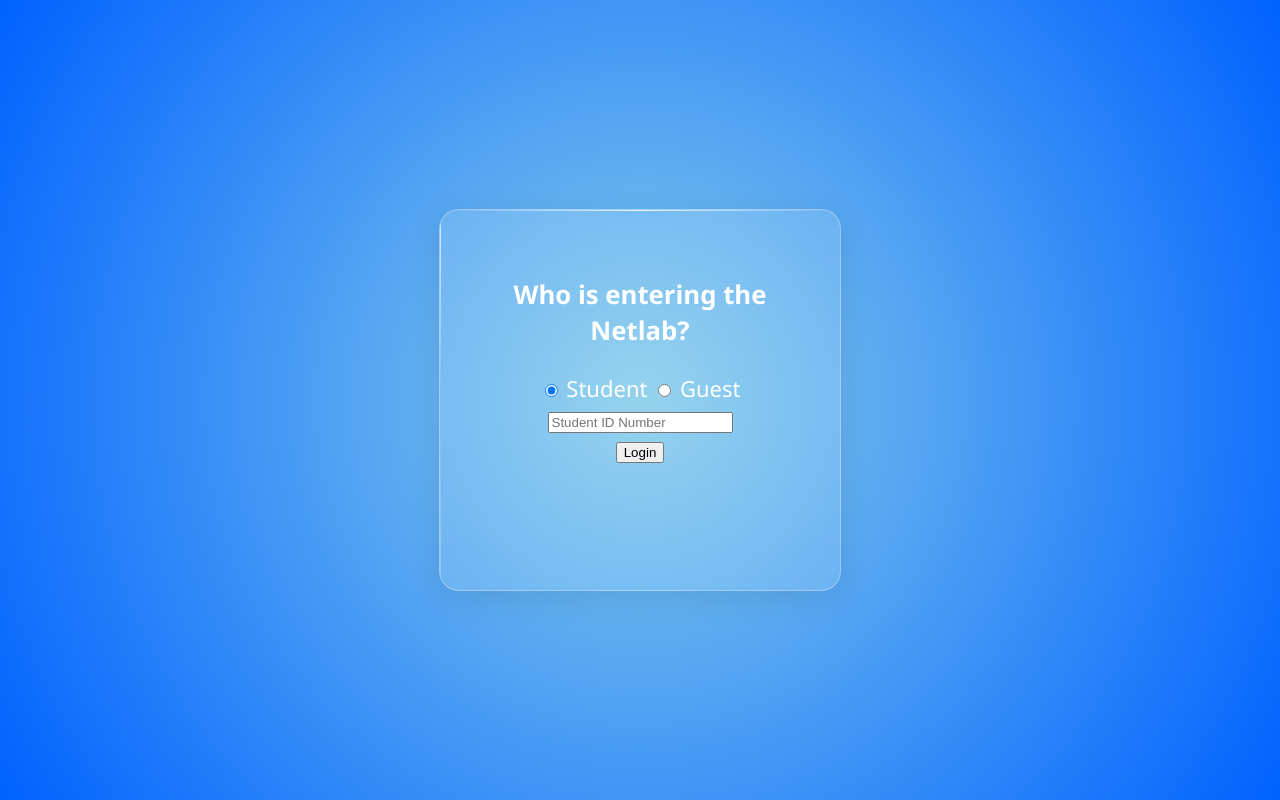
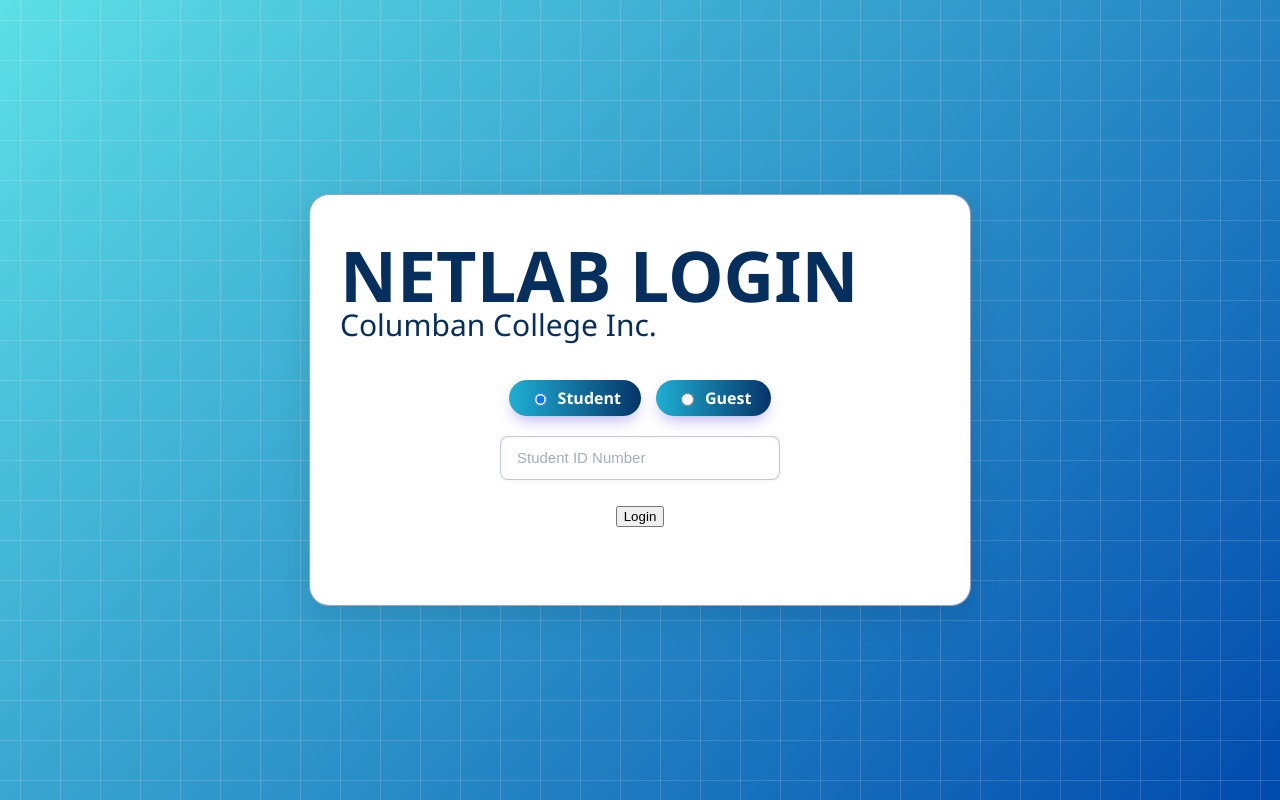
Before and after one commit to Zero0234/Login-Logout, a Django app: page / in a window 1280 px wide. Run offline with Django 5.2, Linux system fonts and the light colour scheme.

Commit message:
50% CSS Done

```diff
--- a/logger/static/css/style.css
+++ b/logger/static/css/style.css
@@ -2,8 +2,14 @@
    BASE BODY STYLING
    ========================================= */
 body {
-    background: radial-gradient(circle at center, #87CEEB 0%, #0061ff 100%);
+    /*background: linear-gradient(135deg, #5de0e6 0%, #004aad 100%);*/
     background-attachment: fixed;
+    background-image:
+        linear-gradient(rgba(255, 255, 255, 0.15) 1px, transparent 1px),
+        linear-gradient(90deg, rgba(255, 255, 255, 0.15) 1px, transparent 1px),
+        linear-gradient(135deg, #5de0e6 0%, #004aad 100%);
+    background-size: 40px 40px, 40px 40px, 100% 100%;
+    background-position: center center;
     min-height: 100vh;
     margin: 0;
     display: flex;
@@ -16,44 +22,115 @@ body {
 /* =========================================
    GLASS CARD COMPONENT
    ========================================= */
-.glass-card {
-    width: 320px;
-    height: 300px;
-    padding: 40px;
-    margin: 50px auto;
-    background: rgba(255, 255, 255, 0.13);
-    backdrop-filter: blur(12px);
-    -webkit-backdrop-filter: blur(12px);
+.card {
+    width: 600px;
+    height: 350px;
+    padding: 30px;
+    margin: 40px auto;
+    background: rgb(255, 255, 255);
     border-radius: 20px;
-    border: 1px solid rgba(255, 255, 255, 0.3);
+    border: 1px solid rgba(12, 45, 117, 0.432);
     box-shadow: 0 8px 32px rgba(0, 0, 0, 0.1);
     position: relative;
     overflow: hidden;
-    color: white;
+    color: rgb(6, 47, 94);
     text-align: center;
-    font-family: 'Segoe UI', Tahoma, Geneva, Verdana, sans-serif;
+    font-size: x-large;
+    font-weight: 500;
+    font-family:'Segoe UI', Tahoma, Geneva, Verdana, sans-serif;
 }
 
-.glass-card::before {
-    content: '';
-    position: absolute;
-    top: 0;
-    left: 0;
-    right: 0;
-    height: 1px;
-    background: linear-gradient(90deg, transparent, rgba(255, 255, 255, 0.8), transparent);
+.card h3 {
+    margin-top: 15px;
+    margin-bottom: 0;
+    font-size: 70px;
+    font-weight: 700;
+    line-height: 70px;
+    text-align: left;
 }
 
-.glass-card::after {
-    content: '';
-    position: absolute;
-    top: 0;
-    left: 0;
-    width: 1px;
-    height: 100%;
-    background: linear-gradient(180deg, rgba(255, 255, 255, 0.8), transparent, rgba(255, 255, 255, 0.3));
+.card h2 {
+    margin-top: -20px;
+    margin-bottom: 20px;
+    font-size: 30px;
+    font-weight: 500;
+    line-height: 70px;
+    text-align: left;
 }
 
+.role-buttons {
+    display: flex;
+    align-items: center;
+    justify-content: center;
+    gap: 15px;               /* This creates the gap between your two separate buttons */
+    margin: 20px 0;         /* Adds breathing room above and below the buttons */
+    width: 100%;
+}
+
+.role-buttons label {
+    line-height: 1;
+    background-color: transparent;
+    cursor: pointer;
+    display: flex;
+    align-items: center;
+    gap: 0.5em;
+    padding: 10px 20px;     /* Distinct padding for each button */
+    color: #fff;
+    font-weight: 700;
+    border-radius: 2em;     /* Gives each individual button its rounded look */
+    font-size: 16px;
+    box-shadow: 0 0.5em 1em -0.3em hsla(249, 62%, 51%, 0.4);
+    transition: transform 0.2s, opacity 0.2s;
+
+    background: linear-gradient(
+        90deg,
+        rgb(30, 175, 211) 0%,
+        rgb(6, 52, 104) 100%
+    );
+}
+
+/* 3. HOVER EFFECT (Optional but recommended)
+   Gives nice feedback when a user hovers over a button */
+.role-buttons label:hover {
+    transform: scale(1.04);
+}
+
+#name-section input,
+#id-section input {
+    width: 100%;
+    max-width: 280px;
+    padding: 12px 16px;
+    margin: 15px auto;
+    font-size: 16px;
+    color: #333333;
+    background-color: #ffffff;
+
+    /* Sleek borders to match your card layout */
+    border: 1px solid rgba(12, 45, 117, 0.25);
+    border-radius: 8px;           /* Smoothly rounded corners */
+
+    /* Subtle shadow to give it a modern depth */
+    box-shadow: inset 0 1px 3px rgba(0, 0, 0, 0.05), 0 2px 4px rgba(0, 0, 0, 0.04);
+
+    outline: none;                /* Removes the default ugly browser focus outline */
+    display: block;               /* Centers the input field cleanly in the layout */
+    box-sizing: border-box;       /* Ensures padding doesn't mess up the max-width calculation */
+    transition: border-color 0.2s, box-shadow 0.2s;
+}
+
+/* SLEEK GLOW EFFECT WHEN CLICKED */
+#name-section input:focus,
+#id-section input:focus {
+    border-color: rgba(77, 54, 208, 1); /* Changes border to match your purple buttons */
+    box-shadow: 0 0 0 3px rgba(77, 54, 208, 0.15); /* Adds a soft purple accent glow */
+}
+
+/* PLACEHOLDER STYLING (The faint text inside before you type) */
+#name-section input::placeholder,
+#id-section input::placeholder {
+    color: #a0aec0;
+    font-size: 15px;
+}
 /* =========================================
    ERROR MESSAGES (TOP CENTER)
    ========================================= */
--- a/logger/templates/logger/index.html
+++ b/logger/templates/logger/index.html
@@ -17,11 +17,12 @@
     <div id="js-message"></div>
 </div>
 
-<div class="glass-card">
+<div class="card">
     <form id="main-form" method="POST">
         {% csrf_token %}
 
-        <h3>Who is entering the Netlab?</h3>
+        <h3>NETLAB LOGIN</h3>
+        <h2>Columban College Inc.</h2>
 
         <div class="role-buttons">
             <label><input type="radio" name="role" value="STUDENT" onclick="toggleFields('student')" {% if selected_role != 'GUEST' %}checked{% endif %}> Student</label>
```
